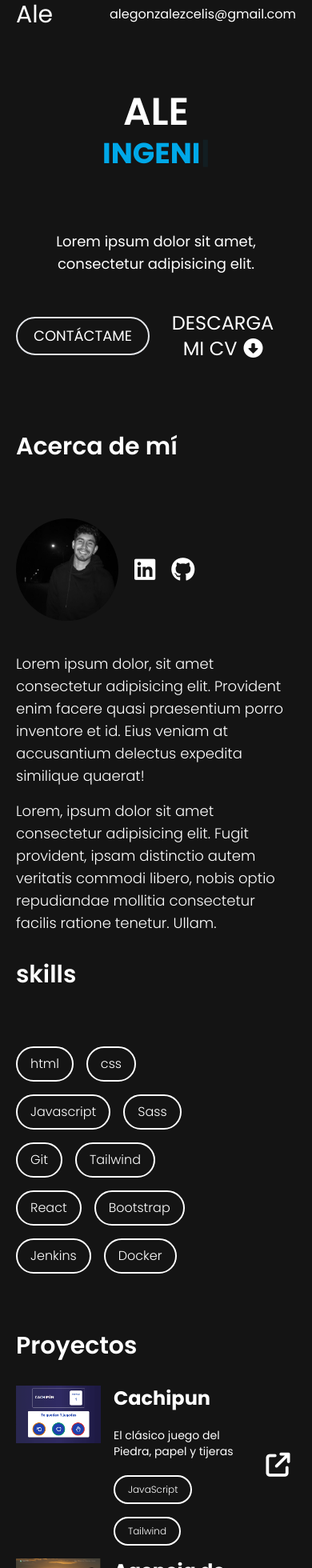
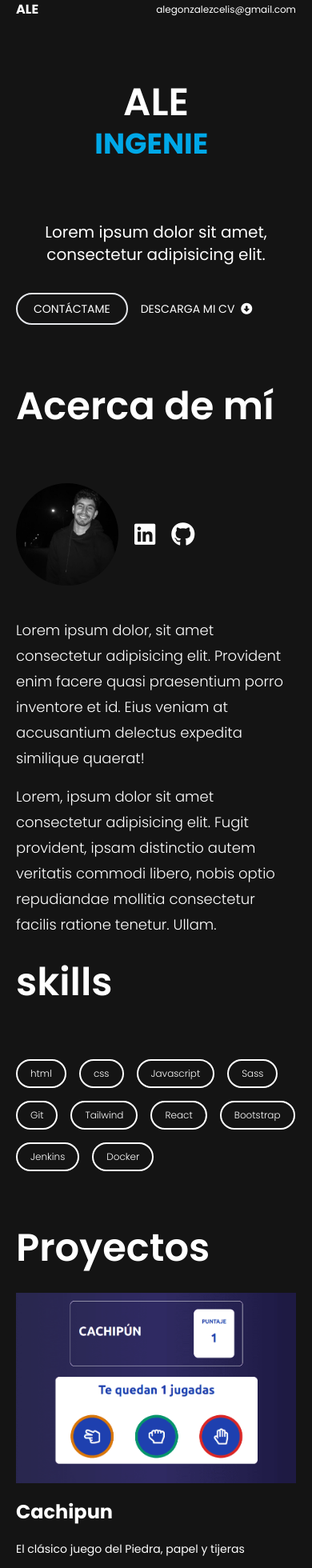
Before and after one commit to alegonzalezcelis/portfolio, a React (Vite) app: page / in a window 390 px wide. Shown: the part 40-2000 px from the top of the page at 80% size. Built offline with nearby package versions, Linux system fonts and the light colour scheme.

Commit message:
Modify text size mobile version

```diff
--- a/src/App.jsx
+++ b/src/App.jsx
@@ -3,9 +3,10 @@ import Titulo from "./components/Titulo";
 import Header from "./components/Header";
 import Main from "./components/Main";
 import About from "./components/About";
-import Skills from "./components/Skills";
+// import Skills from "./components/Skills";
 import Proyecto from "./components/Proyecto";
 import proyectosData from "./assets/proyectos.json";
+import Skills from "./components/Skills";
 
 function App() {
   return (
@@ -13,15 +14,28 @@ function App() {
       <Header />
       <div className="flex flex-col mx-5 text-left">
         <Main />
+        {/* Sección Acderca de Mí */}
         <Titulo titulo="Acerca de mí" />
         <About />
+        {/* Sección Skills */}
         <Titulo titulo="skills" />
-        <Skills />
+        <section className="flex flex-col text-left">
+        <div className="flex flex-wrap my-10 gap-4 w-full md:w-1/2">
+          <Skills nombre="html" />
+          <Skills nombre="css" />
+          <Skills nombre="Javascript" />
+          <Skills nombre="Sass" />
+          <Skills nombre="Git" />
+          <Skills nombre="Tailwind" />
+          <Skills nombre="React" />
+          <Skills nombre="Bootstrap" />
+          <Skills nombre="Jenkins" />
+          <Skills nombre="Docker" />
+        </div>
+        {/* Sección Proyectos */}
+      </section>
         <Titulo titulo="Proyectos" />
-        {/* Sección de proyectos */}
-        <section className="flex flex-col gap-y-4">
-          <Proyecto proyectos={proyectosData} />
-        </section>
+        <Proyecto proyectos={proyectosData} />
       </div>
     </>
   );
--- a/src/components/About.jsx
+++ b/src/components/About.jsx
@@ -11,7 +11,7 @@ const About = () => {
           <i className="fa-brands fa-github hover:text-picton-blue"></i>
         </div>
         {/* Contenedor del texto */}
-        <div className="grid md:grid-cols-2 gap-4 text-white text-lg font-light">
+        <div className="grid md:grid-cols-2 gap-4 text-white text-lg md:text-2xl font-light leading-8 md:leading-10">
           <p className="">Lorem ipsum dolor, sit amet consectetur adipisicing elit. Provident enim facere quasi praesentium porro inventore et id. Eius veniam at accusantium delectus expedita similique quaerat!</p>
           <p className="">Lorem, ipsum dolor sit amet consectetur adipisicing elit. Fugit provident, ipsam distinctio autem veritatis commodi libero, nobis optio repudiandae mollitia consectetur facilis ratione tenetur. Ullam.</p>
         </div>
--- a/src/components/Header.jsx
+++ b/src/components/Header.jsx
@@ -3,12 +3,12 @@ const Header = () => {
     <>
     {/* Extender solo el borde para que ocupe el 100% de la página, saliendose  */}
       <header className="flex justify-between py-10 px-5 text-center">
-        <h2 className="text-white text-3xl">
+        <h2 className="text-white text-base font-bold">
           {/* <span className="text-picton-blue font-bold mr-1">&lt;</span> */}
-          Ale
+          ALE
           {/* <span className="text-picton-blue font-bold ml-1">/&gt;</span> */}
         </h2>
-        <a href="mailto:alegonzalezcelis@gmail.com" className="text-white text-md my-auto hover:underline">alegonzalezcelis@gmail.com</a>
+        <a href="mailto:alegonzalezcelis@gmail.com" className="text-white text-xs my-auto hover:underline">alegonzalezcelis@gmail.com</a>
       </header>
     </>
   );
--- a/src/components/Main.jsx
+++ b/src/components/Main.jsx
@@ -21,15 +21,15 @@ const Main = () => {
             }}
           />
         </div>
-        <p className="mx-auto text-white text-lg my-5 md:w-3/4">Lorem ipsum dolor sit amet, consectetur adipisicing elit.</p>
+        <p className="mx-auto text-white text-xl my-5 md:w-3/4">Lorem ipsum dolor sit amet, consectetur adipisicing elit.</p>
         <div className="flex mt-2 mx-0">
           <a
             href="mailto:ghkarim460@gmail.com"
-            className="text-white text-lg border-2 py-2 px-5 my-auto rounded-full hover:border-picton-blue"
+            className="text-white text-sm border-2 py-2 px-5 my-auto rounded-full hover:border-picton-blue"
           >
             CONTÁCTAME
           </a>
-          <a href="#" className="text-white text-2xl p-4 hover:underline hover:underline-offset-8">
+          <a href="#" className="text-white text-sm p-4 hover:underline hover:underline-offset-8">
             DESCARGA MI CV
             <i className="fa-solid fa-circle-down ml-2 hover:border-picton-blue"></i>
           </a>
--- a/src/components/Proyecto.jsx
+++ b/src/components/Proyecto.jsx
@@ -29,8 +29,16 @@ const Proyecto = ({ proyectos }) => {
           </div>
         </li>
       ))} */}
-      <div className="grid grid-cols-12 gap-4">
-        <figure className="col-span-4">
+
+      {/* Botón de link para los proyectos */}
+      {/* <div className="col-span-2 flex flex-col items-center justify-center gap-y-10 text-3xl text-white">
+          <a href="">
+            <i class="fa-solid fa-arrow-up-right-from-square"></i>
+          </a>
+        </div> */}
+      <section className="flex flex-col items-center gap-y-10">
+        <div className="flex flex-col sm:flex-row w-full gap-y-5 gap-x-10 mb-8">
+          <figure className="col-span-4 sm:w-1/3 ">
             <img src={cachipunImg} alt="Cachipun" />
           </figure>
           <div className="col-span-6 flex flex-col text-white">
@@ -47,16 +55,11 @@ const Proyecto = ({ proyectos }) => {
               </div>
             </div>
           </div>
-        <div className="col-span-2 flex flex-col items-center justify-center gap-y-10 text-3xl text-white">
-          <a href="">
-            <i class="fa-solid fa-arrow-up-right-from-square"></i>
-          </a>
-        </div>
         </div>
 
-      <div className="grid grid-cols-12 gap-4">
-        <figure className="col-span-4">
-          <img src={viajesChileImg} alt="Viajes Chile" />
+        <div className="flex flex-col sm:flex-row w-full gap-y-5 gap-x-10 mb-8">
+          <figure className="col-span-4 sm:w-9/12">
+            <img src={viajesChileImg} alt="Viajes Chile"/>
           </figure>
           <div className="col-span-6 flex flex-col text-white">
             <h3 className="font-bold text-2xl">Agencia de viajes Chile</h3>
@@ -76,15 +79,10 @@ const Proyecto = ({ proyectos }) => {
               </div>
             </div>
           </div>
-        <div className="col-span-2 flex flex-col items-center justify-center gap-y-10 text-3xl text-white">
-          <a href="">
-            <i class="fa-solid fa-arrow-up-right-from-square"></i>
-          </a>
-        </div>
         </div>
 
-      <div className="grid grid-cols-12 gap-4">
-        <figure className="col-span-4">
+        <div className="flex flex-col sm:flex-row w-full gap-y-5 gap-x-10 mb-8">
+          <figure className="col-span-4 sm:w-1/3">
             <img src={fourcardsImg} alt="Four Cards" />
           </figure>
           <div className="col-span-6 flex flex-col text-white">
@@ -101,12 +99,8 @@ const Proyecto = ({ proyectos }) => {
               </div>
             </div>
           </div>
-        <div className="col-span-2 flex flex-col items-center justify-center gap-y-10 text-3xl text-white">
-          <a href="">
-            <i class="fa-solid fa-arrow-up-right-from-square"></i>
-          </a>
         </div>
-      </div>
+      </section>
     </>
   );
 };
--- a/src/components/Skills.jsx
+++ b/src/components/Skills.jsx
@@ -1,22 +1,9 @@
-import ToolSkills from "./ToolSkills";
-
-const Skills = () => {
+const Skills = ({nombre}) => {
   return (
     <>
-      <section className="flex flex-col text-left">
-        <div className="flex flex-wrap my-10 gap-4 w-3/4 md:w-1/2">
-          <ToolSkills nombre="html" />
-          <ToolSkills nombre="css" />
-          <ToolSkills nombre="Javascript" />
-          <ToolSkills nombre="Sass" />
-          <ToolSkills nombre="Git" />
-          <ToolSkills nombre="Tailwind" />
-          <ToolSkills nombre="React" />
-          <ToolSkills nombre="Bootstrap" />
-          <ToolSkills nombre="Jenkins" />
-          <ToolSkills nombre="Docker" />
-        </div>
-      </section>
+      <div className="text-white font-light border-2 border-white rounded-full py-2 px-4 hover:border-picton-blue text-xs">
+        {nombre}
+      </div>
     </>
   );
 };
--- a/src/components/Titulo.jsx
+++ b/src/components/Titulo.jsx
@@ -1,7 +1,7 @@
 const Titulo = ({titulo}) => {
   return (
     <>
-      <h2 className="text-white text-3xl my-8 font-semibold">
+      <h2 className="text-white text-5xl my-8 font-semibold">
         {titulo}
       </h2>
     </>
--- a/src/components/ToolSkills.jsx
+++ /dev/null
@@ -1,11 +0,0 @@
-const Tool = ({nombre}) => {
-    return (
-        <>
-            <div className="text-white font-light border-2 border-white rounded-full py-2 px-4 hover:border-picton-blue">
-                {nombre}
-            </div>
-        </>
-    )
-}
-
-export default Tool
```
Lines whose indentation alone changed are shown as unchanged.
